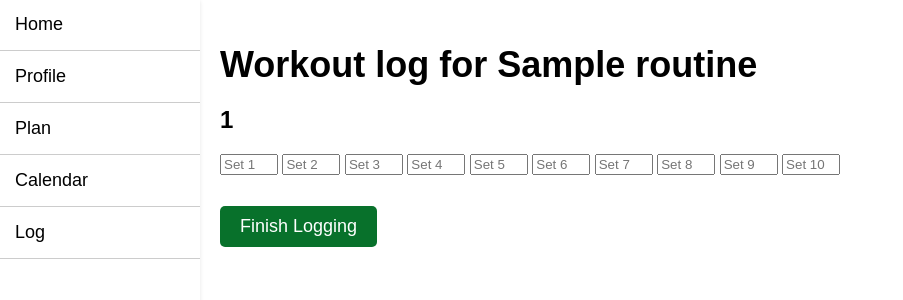
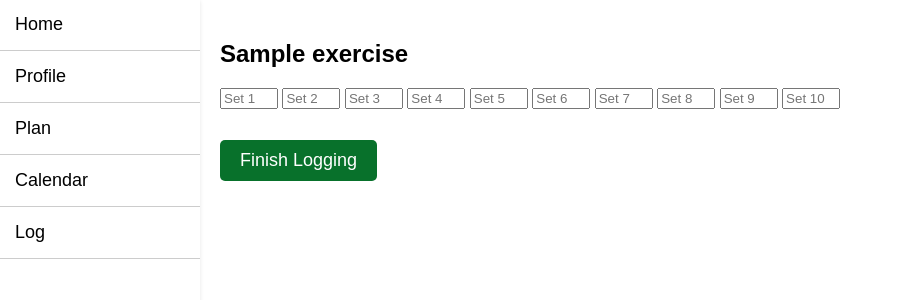
Before and after one commit to olincollege/LTRAC, a Flask app: template templates/routinelog.html in a window 1280 px wide. Shown: the part 79-379 px from the top of the page, without its empty margins (0-903 px from the left). Run offline with Flask 3, Linux system fonts and the light colour scheme; the template is opened without the code that fills it: most values are stand-ins (such as "Sample title", 1, 10 or a date in 2020).

Commit message:
Front + Backend integration with logging Using Routine objects to display exercise name/sets

```diff
--- a/app.py
+++ b/app.py
@@ -21,8 +21,8 @@ def plan_page():
     """
     Renders page for viewing routines/add new routine
     """
-    display = [rout.to_html_display() for _, rout in routines.items()]
-    return render_template("plan.html", routines=display, length=len(display))
+
+    return render_template("plan.html", routines=routines, length=len(routines))
 
 
 # ------------- New routine --------------------#
@@ -70,21 +70,12 @@ def submit_exercise(routine):
 # ---------------------Logging-------------------- #
 
 
-@app.route("/logs", methods=["GET", "POST"])
+@app.route("/logs")
 def logs_page():
     """
     Renders logging page, access user input if present
     """
-    if request.method == "POST":
-        for exercise in exercise_list:
-            for sets in range(exercise[1]):
-                current_exercise = exercise[0]
-                print(
-                    current_exercise, request.form[f"{current_exercise} {sets}"]
-                )
-
-    display = [rout.to_html_display() for _, rout in routines.items()]
-    return render_template("logs.html", routines=display, length=len(display))
+    return render_template("logs.html", routines=routines, length=len(routines))
 
 
 @app.route("/logs/<routine>")
@@ -92,13 +83,31 @@ def log_exercise(routine):
     """
     Renders page for user to enter weights for each exercise in a routine
     """
+    exercise_dict = routines[routine].exercises
+    return render_template(
+        "routinelog.html", routine=routine, inputs=exercise_dict
+    )
 
-    return render_template(
-        "routinelog.html", routine=routine, inputs=exercise_list
-    )
+
+@app.route("/submit-log/<routine>", methods=["GET", "POST"])
+def submit_log(routine):
+    """
+    Submit weights user entered
+    """
+    print(routine)
+    if request.method == "POST":
+        for _, exercise in routines[routine].exercises.items():
+            current_exercise = exercise.name
+            weights = [
+                request.form[f"{current_exercise} {i}"]
+                for i in range(int(exercise.sets))
+            ]
+            print(exercise.name)
+            print(weights)
+
+    return redirect(url_for("logs_page"))
 
 
 if __name__ == "__main__":
     routines = {}
-    exercise_list = [["Squats", 3], ["Deadlift", 4]]
     app.run(debug=True)
--- a/modules/plan.py
+++ b/modules/plan.py
@@ -35,8 +35,8 @@ class Exercise:
         """
         return cls(request.args.get(name_id), request.args.get(sets_id))
 
-    def __repr__(self):
-        return f"{self.name}, {self.sets}"
+    # def __repr__(self):
+    #     return f"{self.name}, {self.sets}"
 
 
 class Routine:
--- a/templates/routinelog.html
+++ b/templates/routinelog.html
@@ -24,16 +24,13 @@
         cursor: pointer;
     }
 </style>
-
-
-<h1>Workout log for {{routine}}</h1>
-<form method="post" action="/logs">
-    {% for exercise in inputs %}
-        <h2>{{exercise[0]}}</h2>
-        {% for set in range(exercise[1])%}
-            <input class="input" type="number" name="{{ exercise[0] }} {{loop.index0}}"
-            id="{{ exercise[0] }}{{loop.index0}}" placeholder="Set {{loop.index0 + 1}}" required>
-        {%endfor%}
+<form method="post" action="{{url_for('submit_log',routine=routine)}}">
+    {% for _,exercise in inputs.items() %}
+            <h2>{{exercise.name}}</h2>
+            {% for set in range(exercise.sets|int)%}
+                <input class="input" type="number" name="{{ exercise.name }} {{loop.index0}}"
+                id="{{ exercise.name }}{{loop.index0}}" placeholder="Set {{loop.index0 + 1}}" required>
+            {%endfor%}
     {% endfor %}
     <h1><button type="submit">Finish Logging</button></h1>
 </form>
```
Also changed, not shown: templates/logs.html (+6 -6 lines), templates/plan.html (+5 -8 lines).
